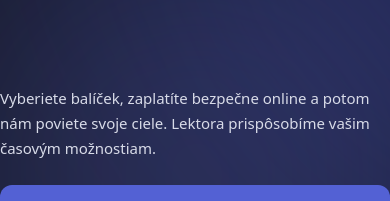
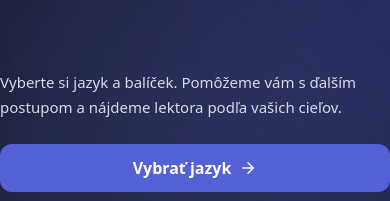
Before and after one commit to 505hits/mundus, a Next.js app: page / in a window 390 px wide. Shown: the part 291-492 px from the top of the page. Built offline with nearby package versions, Linux system fonts and the light colour scheme; no server answers.

Commit message:
Improve compact mobile hero and avoid claiming payments work while Stripe is disabled

```diff
--- a/src/components/Hero.tsx
+++ b/src/components/Hero.tsx
@@ -8,9 +8,9 @@ import { useLanguage } from "@/context/LanguageContext";
 
 const fadeInUp={hidden:{opacity:0,y:22},visible:{opacity:1,y:0}};
 
-export default function Hero(){
+export default function Hero({paymentsAvailable=false}:{paymentsAvailable?:boolean}){
  const {language}=useLanguage();const sk=language==="sk";
- return <section className="relative overflow-hidden bg-[#171A2B] pb-12 pt-24 sm:pb-16 sm:pt-32 lg:pb-24 lg:pt-40">
+ return <section className="relative overflow-hidden bg-[#171A2B] pb-8 pt-20 sm:pb-16 sm:pt-32 lg:pb-24 lg:pt-40">
   <div className="pointer-events-none absolute inset-0">
     <div className="absolute left-[48%] top-[-34%] h-[860px] w-[860px] -translate-x-1/2 rounded-full bg-[#4652C2]/35 blur-[145px]"/>
     <div className="absolute right-[-12%] top-[18%] h-[480px] w-[480px] rounded-full bg-[#7382FF]/18 blur-[110px]"/>
@@ -27,8 +27,8 @@ export default function Hero(){
     </motion.h1>
     <motion.p variants={fadeInUp} className="mt-4 max-w-xl text-[15px] leading-[1.65] sm:mt-6 sm:text-lg sm:leading-7 text-[#D8DBE8] sm:text-lg">
       {sk
-        ?"Vyberiete balíček, zaplatíte bezpečne online a potom nám poviete svoje ciele. Lektora prispôsobíme vašim časovým možnostiam."
-        :"Choose a package, pay securely online, then tell us your goals. We match a teacher to your availability."}
+        ?(paymentsAvailable?"Vyberiete balíček, zaplatíte bezpečne online a potom nám poviete svoje ciele. Lektora prispôsobíme vašim časovým možnostiam.":"Vyberte si jazyk a balíček. Pomôžeme vám s ďalším postupom a nájdeme lektora podľa vašich cieľov.")
+         : (paymentsAvailable?"Choose a package, pay securely online, then tell us your goals. We match a teacher to your availability.":"Choose your language and package. We will help you with the next steps and match a teacher to your goals.")}
     </motion.p>
 
     <motion.div variants={fadeInUp} className="mt-6 flex flex-col gap-2.5 sm:mt-8 sm:flex-row sm:gap-3">
```
